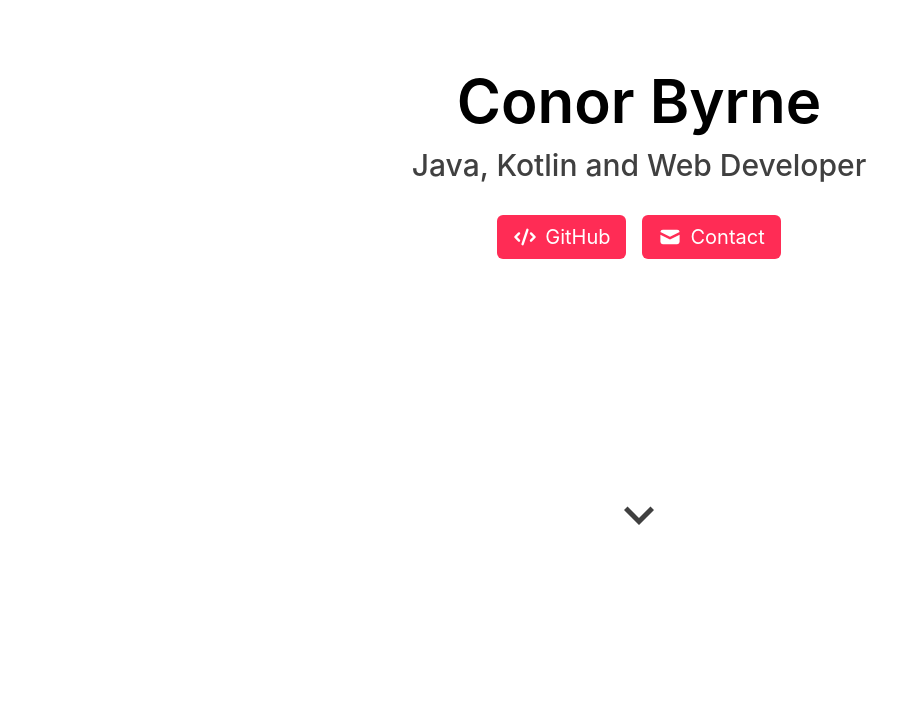
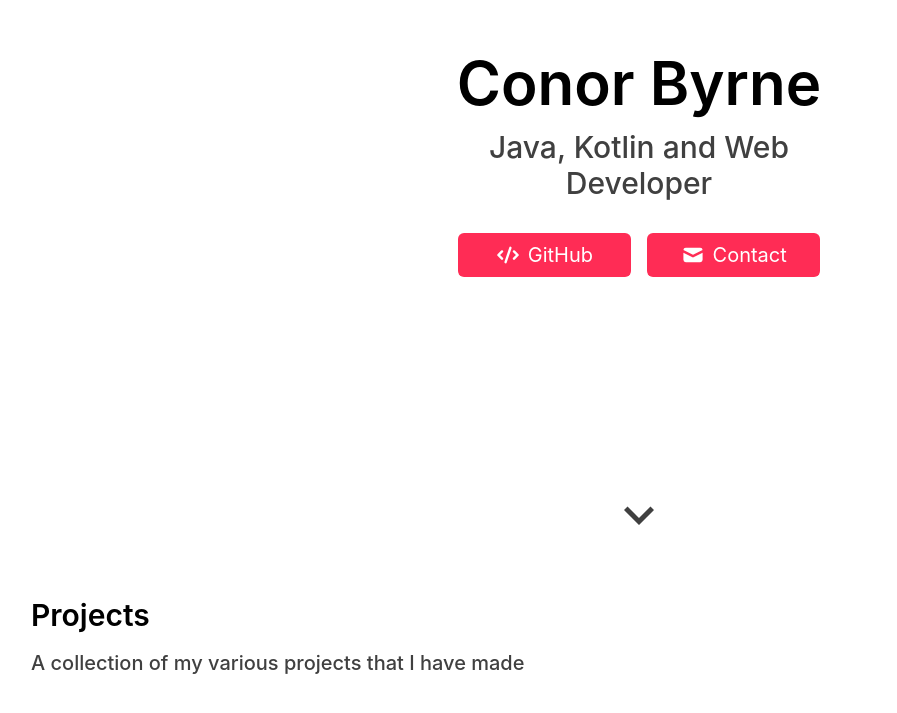
Before and after one commit to cbyrneee/old.cbyrne.dev, a Next.js app: page / in a window 1280 px wide. Shown: the part 235-948 px from the top of the page, without its empty margins (1-898 px from the left). Built offline with nearby package versions, Linux system fonts and the light colour scheme; no server answers.

Commit message:
Layout changes and start working on projects

```diff
--- a/src/components/sections/ProjectsSection.tsx
+++ b/src/components/sections/ProjectsSection.tsx
@@ -1,6 +1,22 @@
 import React from "react"
-import styles from "../../styles/Landing.module.css"
+import styles from "../../styles/Projects.module.css"
+
+function ProjectCard() {
+    return <div></div>
+}
 
 export default function ProjectsSection() {
-    return <div id={"projects"} className={styles.projects}></div>
+    return (
+        <div id={"projects"} className={styles.projectsContainer}>
+            <div className={styles.main}>
+                <h2 className={styles.title}>Projects</h2>
+                <p className={styles.subtitle}>
+                    A collection of my various projects that I have made
+                </p>
+                <div className={styles.cards}>
+                    <ProjectCard />
+                </div>
+            </div>
+        </div>
+    )
 }
--- a/src/styles/Button.module.css
+++ b/src/styles/Button.module.css
@@ -1,5 +1,5 @@
 .buttonContainer {
-    @apply flex bg-accent text-white text-center px-4 py-2 rounded-md text-xl hover:bg-accent-hover transition-colors justify-center items-center cursor-pointer;
+    @apply flex flex-1 bg-accent text-white text-center px-4 py-2 rounded-md text-xl hover:bg-accent-hover transition-colors justify-center items-center cursor-pointer;
 }
 
 .icon {
--- a/src/styles/Landing.module.css
+++ b/src/styles/Landing.module.css
@@ -2,12 +2,8 @@
     @apply m-6 md:m-0 flex flex-col h-screen justify-center items-center;
 }
 
-.projects {
-    @apply m-6 md:m-10 md:pt-10 flex h-screen;
-}
-
 .main {
-    @apply text-center flex-none;
+    @apply text-center w-4/12 flex flex-col justify-center items-center;
 }
 
 .title {
@@ -19,11 +15,11 @@
 }
 
 .lastFMInfo {
-    @apply pt-8;
+    @apply pt-8 w-full px-8;
 }
 
 .buttonContainer {
-    @apply flex pt-8 gap-4 justify-center items-center;
+    @apply w-full flex pt-8 px-8 gap-4 justify-center items-center;
 }
 
 .scrollIndicator {
--- a/src/styles/NowPlaying.module.css
+++ b/src/styles/NowPlaying.module.css
@@ -3,7 +3,7 @@
 }
 
 .artist {
-    @apply -mt-0.5 font-normal text-gray-500 dark:text-gray-300 w-40 md:w-auto whitespace-nowrap overflow-hidden overflow-ellipsis;
+    @apply font-normal text-gray-500 dark:text-gray-300 w-40 md:w-auto whitespace-nowrap overflow-hidden overflow-ellipsis;
 }
 
 .nowplaying {
--- /dev/null
+++ b/src/styles/Projects.module.css
@@ -0,0 +1,19 @@
+.projectsContainer {
+    @apply p-4 md:p-8 h-screen;
+}
+
+.main {
+    @apply flex-none;
+}
+
+.title {
+    @apply text-2xl md:text-3xl 2xl:text-4xl font-semibold text-black dark:text-white;
+}
+
+.subtitle {
+    @apply text-lg md:text-xl 2xl:text-3xl pt-2 md:pt-4 font-medium text-gray-700 dark:text-gray-300;
+}
+
+.cards {
+    @apply grid grid-flow-col grid-cols-3;
+}
```
